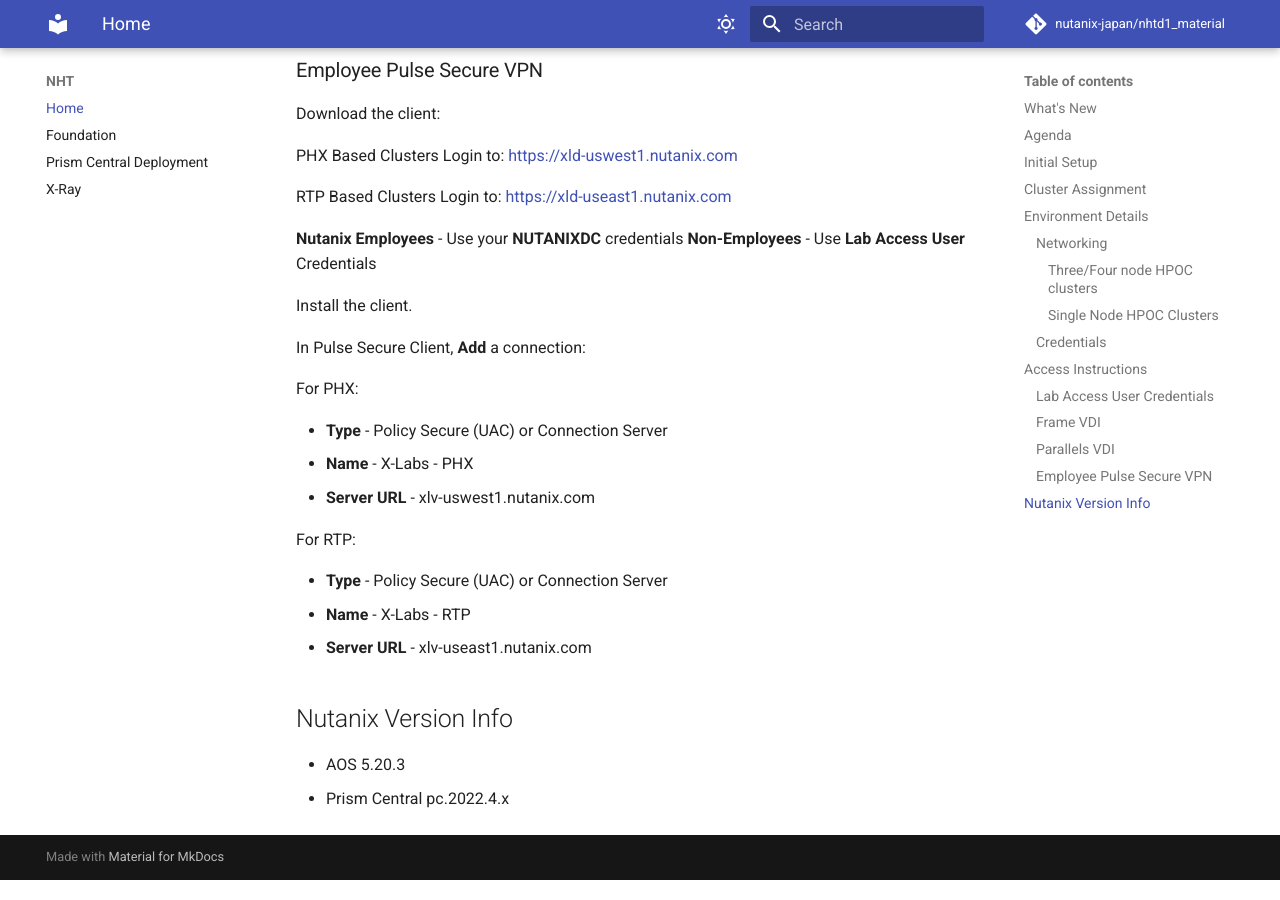
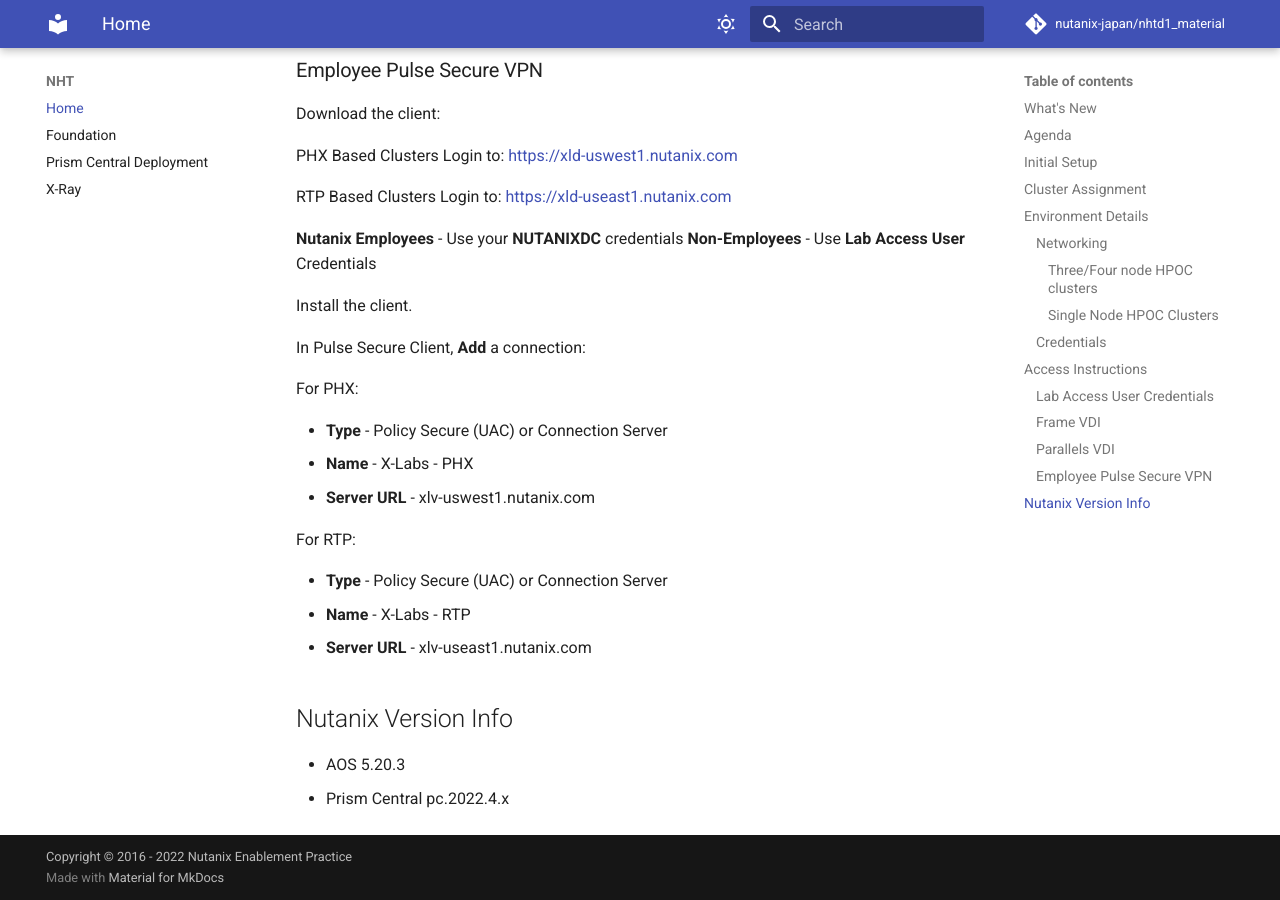
Before and after one commit to rahuman23/foundation-DSTA-NHT, an MkDocs documentation site: the page built from docs/intro.md, in a window 1280 px wide and 900 px high, scrolled down 4853 px. Built offline with MkDocs 1.6.1 and Material for MkDocs 9.7.7, drawn with Linux system fonts in a browser that asks for light colours; comment, search, counter and statistics services are not loaded.

Commit message:
Mon Sep  5 13:19:35 JST 2022

```diff
--- a/mkdocs.yml
+++ b/mkdocs.yml
@@ -6,6 +6,9 @@
 
 repo_name: nutanix-japan/nhtd1_material
 repo_url: https://github.com/nutanix-japan/nhtd1_material
+
+# Copyright
+copyright: Copyright &copy; 2016 - 2022 Nutanix Enablement Practice
 
 # Configuration
 
@@ -73,6 +76,8 @@
 # extra_css:
 #   - stylesheets/extra.css
 
+# Site navigation
+
 nav:
     - Home: intro.md
     - Foundation: diyfoundation/diyfoundation.md
```
Also changed, not shown: 1 other file.
